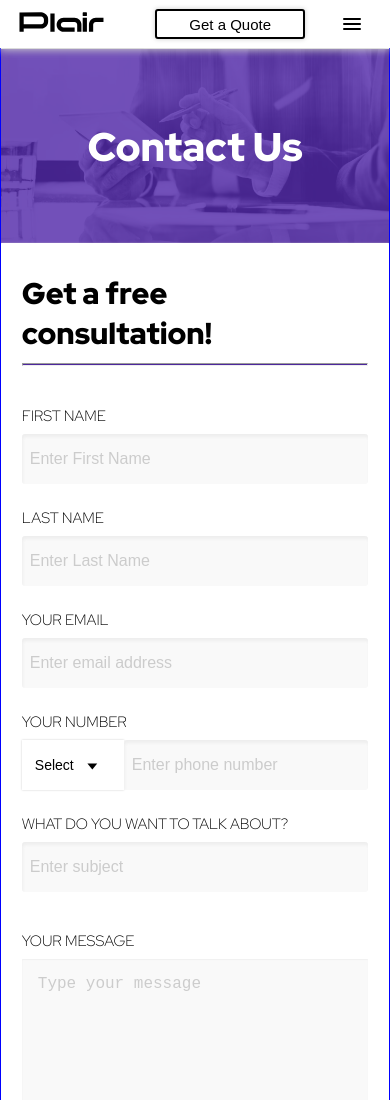
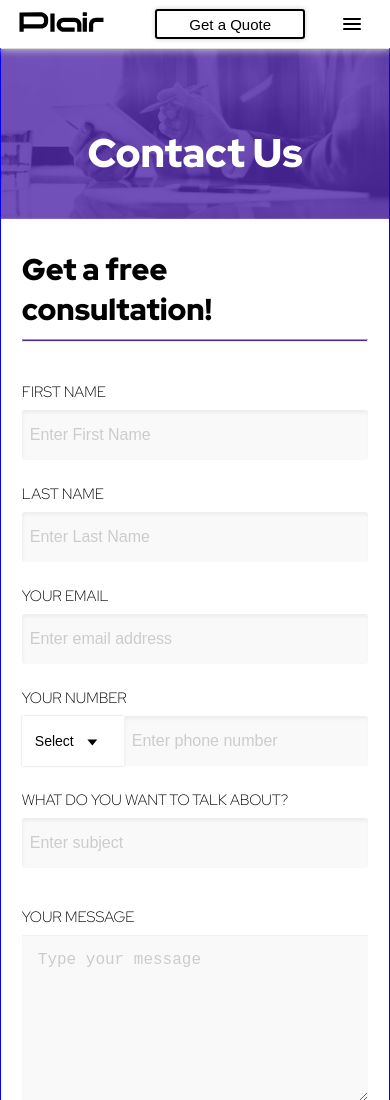
Before and after one commit to mbimoad/plair_studio, a plain HTML site: page contactus.html in a window 390 px wide. Shown: the top 1100 px of the page. Drawn offline with Linux system fonts and the light colour scheme.

Commit message:
update bug for contactus mobile mode

```diff
--- a/styles/contactus.scss
+++ b/styles/contactus.scss
@@ -8,12 +8,15 @@
 }
 
 .hero {
-    margin-top: 82px;
+    margin-top: 62px;
     height: 736px;
     gap: 200px;
     display: flex;
     background:url('../assets/heroimg.png');
     background-size: cover;
+    &-title {
+        display: none;
+    }
 }
 
 
@@ -213,6 +216,7 @@
 
 @media screen and (max-width: 1350px) {
     .hero {
+        margin-top: pxToVw(62, 1350);
         height: pxToVw(600, 1350);
     }
 
@@ -340,10 +344,12 @@
 
     .hero {
         margin-top: 48px;
-       height: 194px;
+       height: auto;
+       padding: 77px 32px 40px;
        justify-content: center;
        align-items: center;
        &-title {
+           display:unset;
            font-size: 40px;
            font-family: redhatbold;
            color:white;
```
Also changed, not shown: styles/contactus.css, 1 other file.
